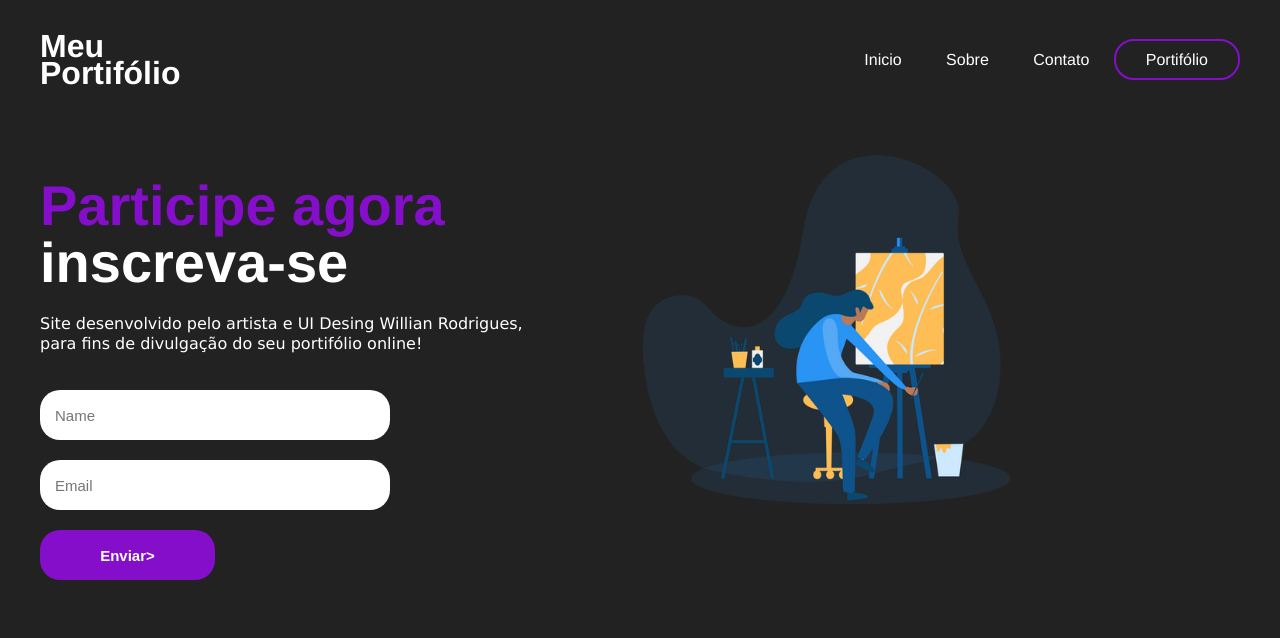
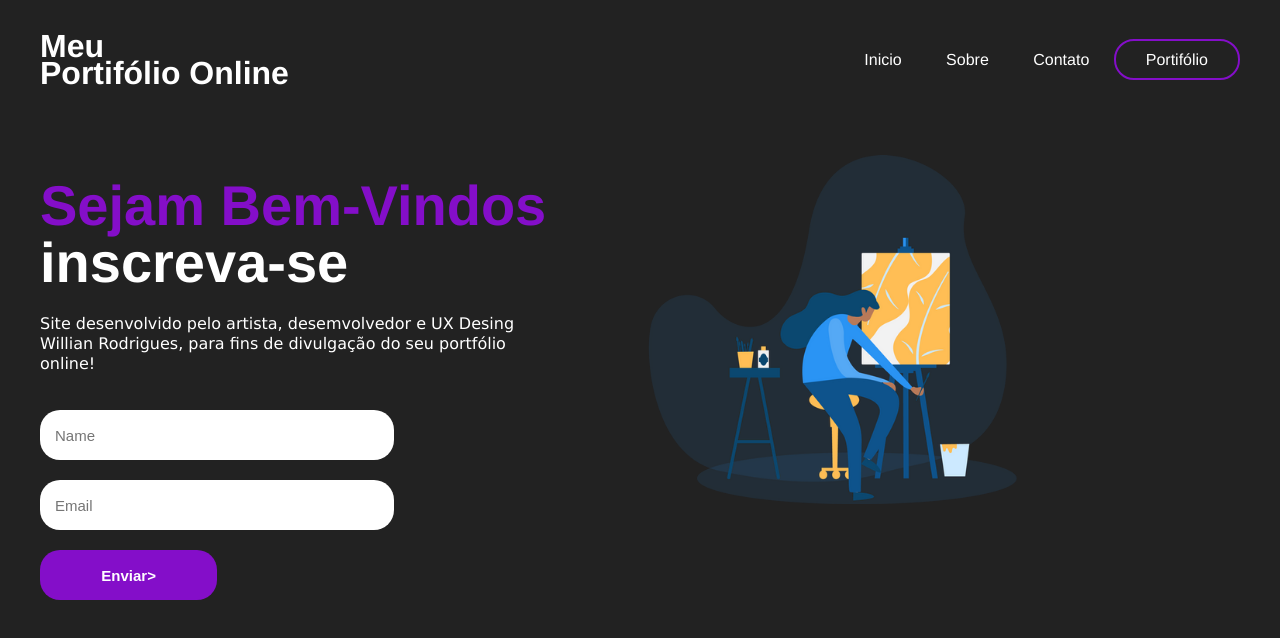
Before and after one commit to Will-599/LadingPage, a plain HTML site: page index.html in a window 1280 px wide. Drawn offline with Linux system fonts and the light colour scheme; files that its build step writes are made by us from their sources.

Commit message:
Update index.html

```diff
--- a/index.html
+++ b/index.html
@@ -13,7 +13,7 @@
         <header>
 <div id="title">
 <h1>Meu</h1>
-<h1>Portifólio</h1>
+<h1>Portifólio Online</h1>
 </div>
 
 <ul>
@@ -25,9 +25,9 @@
         </header>
 <main>
 <aside>
-<h2><span>Participe agora</span></h2>
+<h2><span>Sejam Bem-Vindos</span></h2>
 <h2>inscreva-se</h2>
-<p>Site desenvolvido pelo artista e UI Desing Willian Rodrigues, para fins de divulgação do seu portifólio online!</p>
+<p>Site desenvolvido pelo artista, desemvolvedor e UX Desing Willian Rodrigues, para fins de divulgação do seu portfólio online!</p>
 
 <form>
 <input type="text" placeholder="Name">
```
